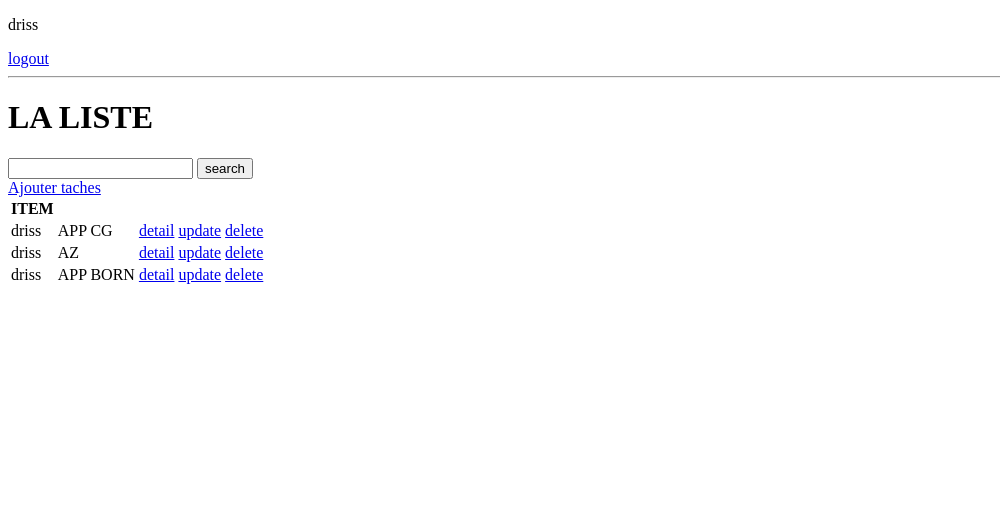
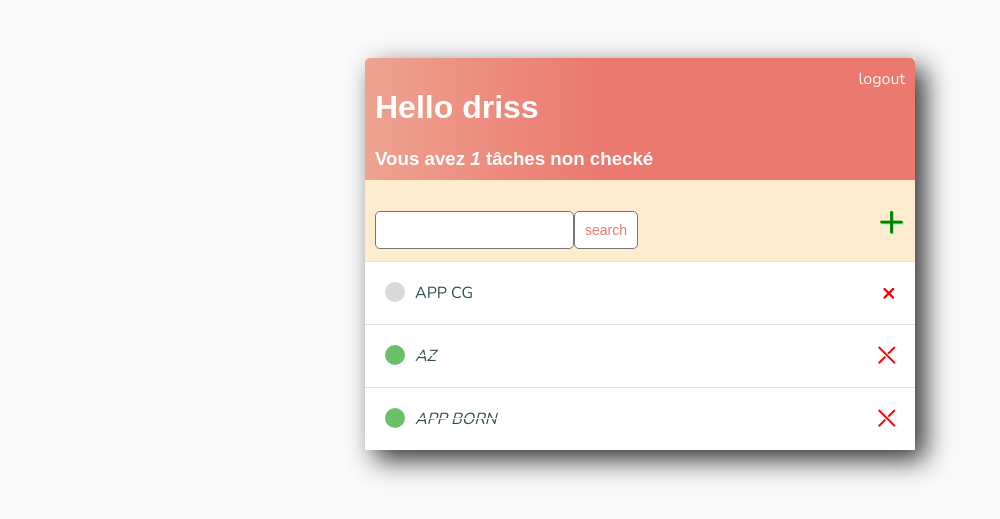
Before and after one commit to yashiro4030/todolist, a Django app: page / in a window 1280 px wide. Shown: the top 519 px of the page, without its empty margins (0-1000 px from the left). Run offline with Django 3.2, Linux system fonts and the light colour scheme; a user stored in the database is signed in; data comes from the database, SQL or seed files in the repository; both versions use the stored data as it was after the commit.

Commit message:
Final Version without index janah

```diff
--- /dev/null
+++ b/base/templates/base/main.html
@@ -0,0 +1,152 @@
+<!DOCTYPE html>
+<html lang="en">
+<head>
+    <meta charset="UTF-8">
+    <meta http-equiv="X-UA-Compatible" content="IE=edge">
+    <meta name="viewport" content="width=device-width, initial-scale=1.0">
+    <title>CHECK LIST</title>
+
+    <link rel="preconnect" href="https://fonts.googleapis.com">
+<link rel="preconnect" href="https://fonts.gstatic.com" crossorigin>
+<link href="https://fonts.googleapis.com/css2?family=Nunito:wght@200&display=swap" rel="stylesheet">
+
+    <style>
+        body {
+              background-color:#FAFAFA;
+              font-family: 'Nunito', sans-serif;
+              padding-top: 50px;
+
+        }
+        .container{
+                max-width: 550px;
+                margin: auto;
+                background-color: blanchedalmond;
+                -moz-box-shadow:10px 10px 25px #333333;
+                -webkit-box-shadow:10px 10px 25px #333333;
+                box-shadow:10px 10px 25px #333333;
+
+        }
+        h1,h2,h3,h4,h5,h6{
+            font-family: 'raleway',sans-serif;
+        }
+
+        .header-bar{
+
+           display:
+           flex;
+           justify-content: space-between;
+           color: #fff;
+           padding: 10px;
+           border-radius: 5px 5px 0 0;
+           background: linear-gradient(90deg,#eea390 0%,#eb796F 43%,#eb796F 100%);
+
+        }
+        .header-bar a {
+                color: rgb(247,247,247);
+                text-decoration: none;
+
+        }
+
+        .tasks-wrapper{
+
+            display:flex;
+            align-items: center;
+           justify-content: space-between;
+           color: #fff;
+           padding: 20px;
+           border-top: 1px solid rgb(226,226,226);
+           background-color: #fff;
+
+        }
+        .task-title{
+
+            display: flex;
+        }
+        .task-title a{
+            text-decoration: none;
+            color: darkslategrey;
+            margin-left: 10px;
+        }
+
+        .tasks-complete-icons{
+            height: 20px;
+            width: 20px;
+            background-color:rgb(105, 192, 105);
+            border-radius: 50px;
+
+        }
+        .tasks-incomplete-icons{
+            height: 20px;
+            width: 20px;
+            background-color:rgb(218, 218, 218);
+            border-radius: 50px;
+        }
+        .delete-link{
+
+            text-decoration: none;
+            font-weight: 900;
+            color: red;
+            font-size: 22px;
+            line-height: 0;
+        }
+
+        #search-add-wrapper{
+
+            display:flex;
+            align-items: center;
+           justify-content: space-between;
+           padding: 10px;
+
+        }
+        #add-link{
+            color: green;
+            text-decoration: none;
+            font-size: 45px;
+            text-shadow: 1px 1px #67ffbf;
+
+
+        }
+
+        input[type=text],
+        input[type=password],
+        textarea {
+            border: 1px solid #757575;
+            border-radius: 5px;
+            padding: 10px;
+            width: 90%;
+        }
+
+        label {
+            padding-top: 10px !important;
+            display: block;
+        }
+
+        ::placeholder {
+            font-weight: 300;
+            opacity: 0.5;
+        }
+
+        .button {
+            border: 1px solid #757575;
+            background-color: #FFF;
+            color: #EB796F;
+            padding: 10px;
+            font-size: 14px;
+            border-radius: 5px;
+            cursor: pointer;
+            text-decoration: none;
+        }
+        .card-body {
+            padding: 20px;
+        }
+    </style>
+</head>
+<body>
+    <div class="container">
+        {% block content %}
+
+
+        {% endblock content %}
+    </div>
+</body>
+</html>
--- a/base/templates/base/task_list.html
+++ b/base/templates/base/task_list.html
@@ -1,28 +1,74 @@
-<!DOCTYPE html>
-<html lang="en">
-<head>
-    <meta charset="UTF-8">
-    <meta http-equiv="X-UA-Compatible" content="IE=edge">
-    <meta name="viewport" content="width=device-width, initial-scale=1.0">
-    <title>Document</title>
-</head>
-<body>
+{% extends 'base/main.html' %}
+
+{% block content %}
+
+<div class="header-bar">
+    <div>
+            <h1>Hello {{request.user}}</h1>
+            <h3 style="margin: 0px;"> Vous avez  <i>{{count}}</i> tâches non checké {{count|pluralize:"s"}}</h3>
+    </div>
     {% if request.user.is_authenticated %}
-        <p>{{request.user}}</p>
+
 <a href="{% url 'logout' %}">logout</a>
 {% else %}
 <a href="{% url 'login' %}">Login</a>
 {%endif%}
 
-        <hr>
-    <h1>LA LISTE {{color}}</h1>
-<!-- Search -->
-<form method="GET">
+
+
+</div>
+
+
+<div id="search-add-wrapper">
+    <form method="GET" style="margin-top:20px; display: flex;">
         <input type="text" name="search-area" value="{{search_input}}">
-    <input type="submit" value="search">
+        <input class="button" type="submit" value="search">
         </form>
+        <a id="add-link" href="{% url 'create' %}">&#x2b;</a>
+</div>
 
-    <a href="{% url 'create' %}">Ajouter taches</a>
+
+
+
+
+
+
+
+<div class="tasks-itms-wrapper">
+    {% for task in liste %}
+
+    <div class="tasks-wrapper">
+        {% if task.check %}
+
+        <div class="task-title">
+            <div class="tasks-complete-icons"></div>
+
+            <i><s><a href="{% url 'detail' task.id %}">{{task}}</a></s></i>
+
+
+       </div>
+       <a class="delete-link" href="{% url 'task-delete' task.id %}">&#x292C;</a>
+       {% else %}
+       <div class="task-title">
+        <div class="tasks-incomplete-icons"></div>
+
+        <a href="{% url 'detail' task.id %}">{{task}}</a>
+
+
+   </div>
+        <a class="delete-link" href="{% url 'task-delete' task.id %}">&#215;</a>
+        {% endif %}
+
+    </div>
+
+    {% empty %}
+    <h3>nn itm for list</h3>
+        {% endfor %}
+
+</div>
+
+<!--
+
 <table>
     <TR>
     <TH> ITEM</TH>
@@ -41,5 +87,8 @@
         {% endfor %}
 </table>
 
-</body>
-</html>
+
+-->
+
+
+{% endblock content %}
```
Also changed, not shown: base/templates/base/detail.html (+23 -19 lines), base/templates/base/login.html (+16 -4 lines), base/templates/base/register.html (+21 -4 lines), base/templates/base/task_confirm_delete.html (+16 -14 lines), base/templates/base/task_form.html (+19 -17 lines), db.sqlite3. Lines whose indentation alone changed are shown as unchanged.
